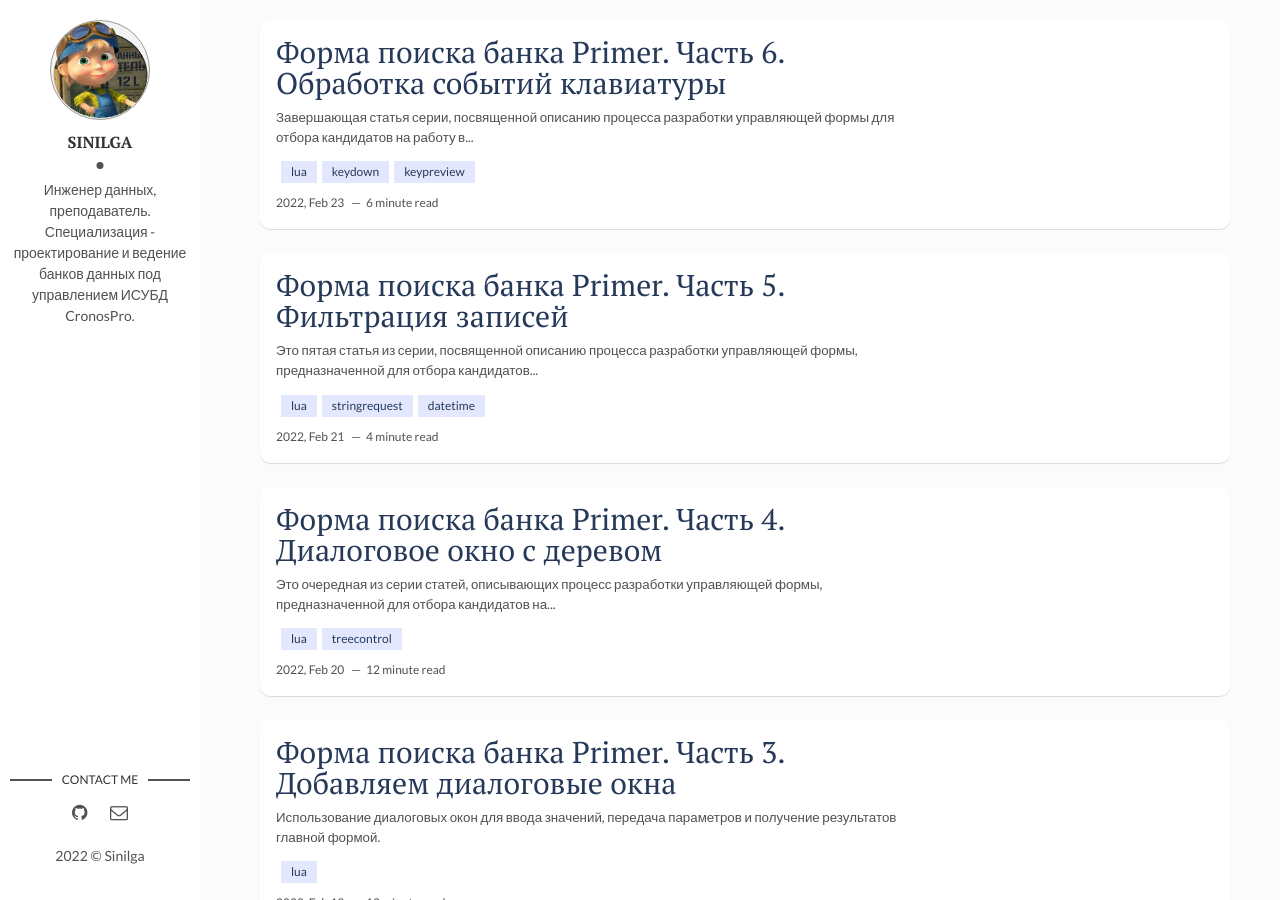
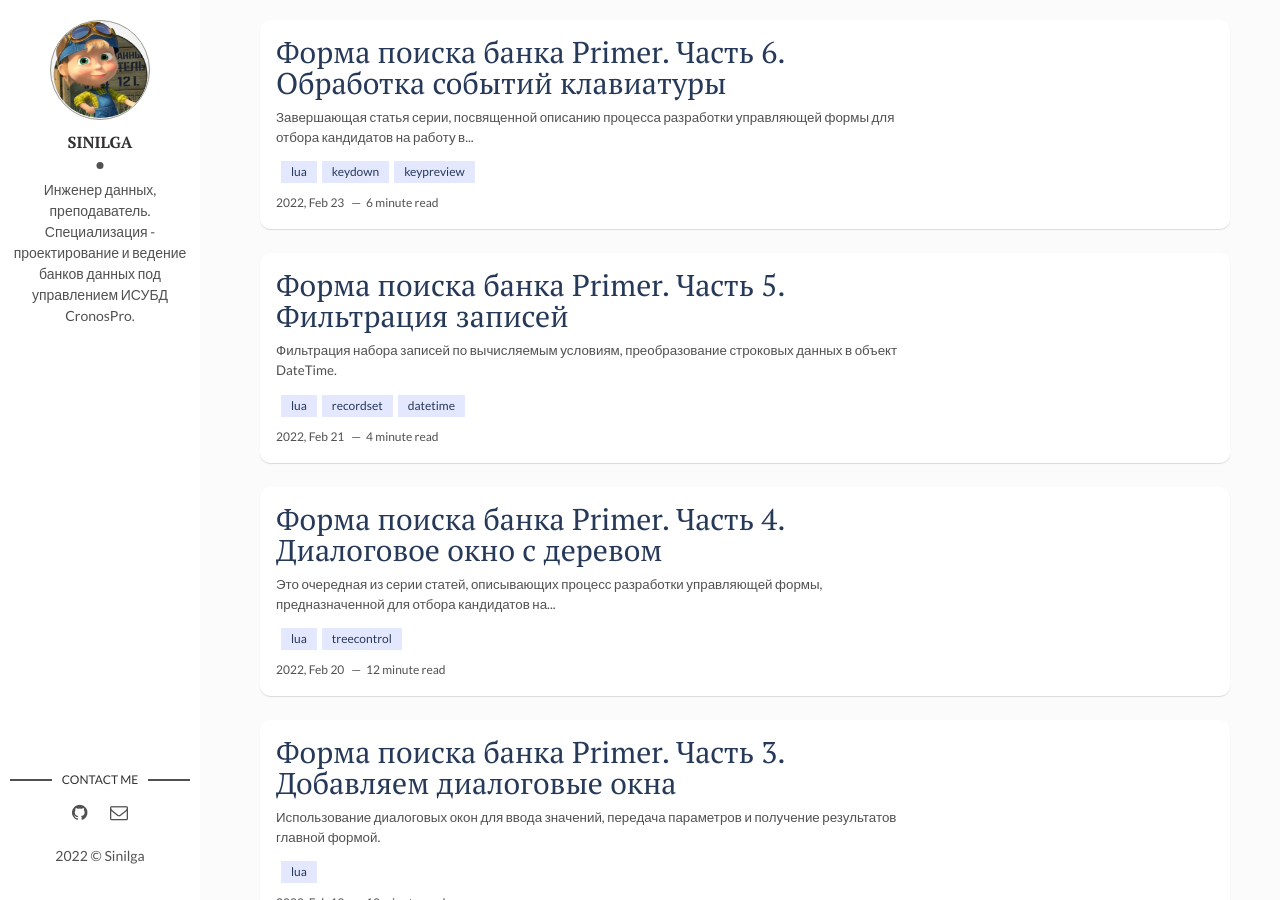
Before and after one commit to sinilga/cronospro, a Jekyll site: the page built from index.html, in a window 1280 px wide and 900 px high. Built offline with Jekyll 4.4.1, drawn with Linux system fonts in a browser that asks for light colours; the list of posts is cut into pages by our own code.

Commit message:
Update 2022-02-22-findform_5.md

```diff
--- a/_posts/2022-02-22-findform_5.md
+++ b/_posts/2022-02-22-findform_5.md
@@ -2,7 +2,9 @@
 layout: post
 title:  "Форма поиска банка Primer. Часть 5. Фильтрация записей"
 date:   2022-02-22 00:00:00 +0005
-tags: [ Lua, StringRequest, DateTime ]
+description: Фильтрация набора записей по вычисляемым условиям, преобразование строковых данных в объект DateTime.
+discus: discussions/2
+tags: [ Lua, RecordSet, DateTime ]
 ---
 
 
```
